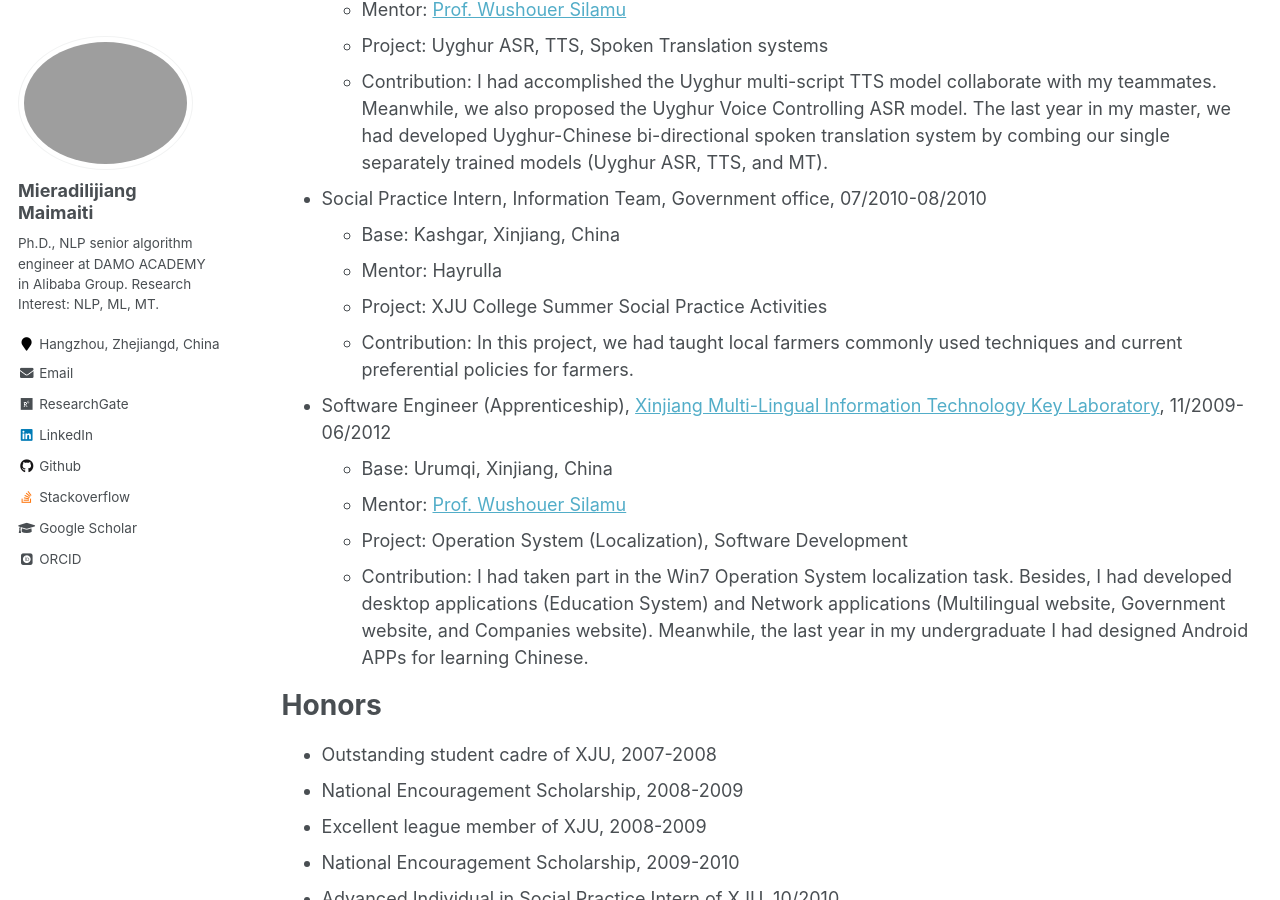
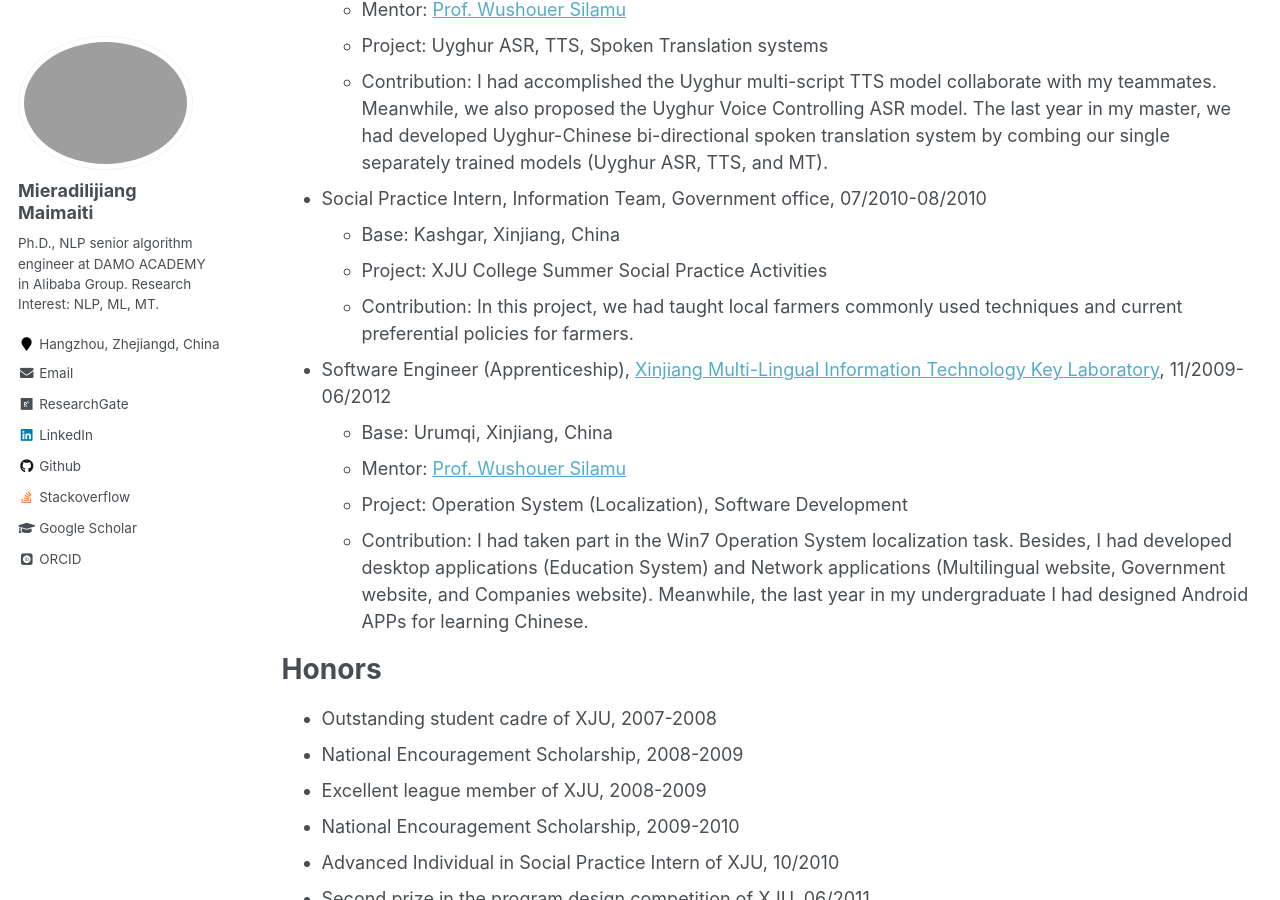
Before and after one commit to miradel51/miradel51.github.io, a Jekyll site: the page built from _pages/cv.md, in a window 1280 px wide and 900 px high, scrolled down 3036 px. Built offline with Jekyll 4.4.1, drawn with Linux system fonts in a browser that asks for light colours; some web fonts are replaced.

Commit message:
update cv.md
revised experience part

```diff
--- a/_pages/cv.md
+++ b/_pages/cv.md
@@ -94,7 +94,7 @@ Meanwhile, it has strong flexibility, and it is an extendable system that can be
 
 * Social Practice Intern, Information Team, Government office, 07/2010-08/2010
   * Base: Kashgar, Xinjiang, China
-  * Mentor: Hayrulla
+  <!--- * Mentor: Hayrulla -->
   * Project: XJU College Summer Social Practice Activities
   * Contribution: In this project, we had taught local farmers commonly used techniques and current preferential policies for farmers.
 
```
